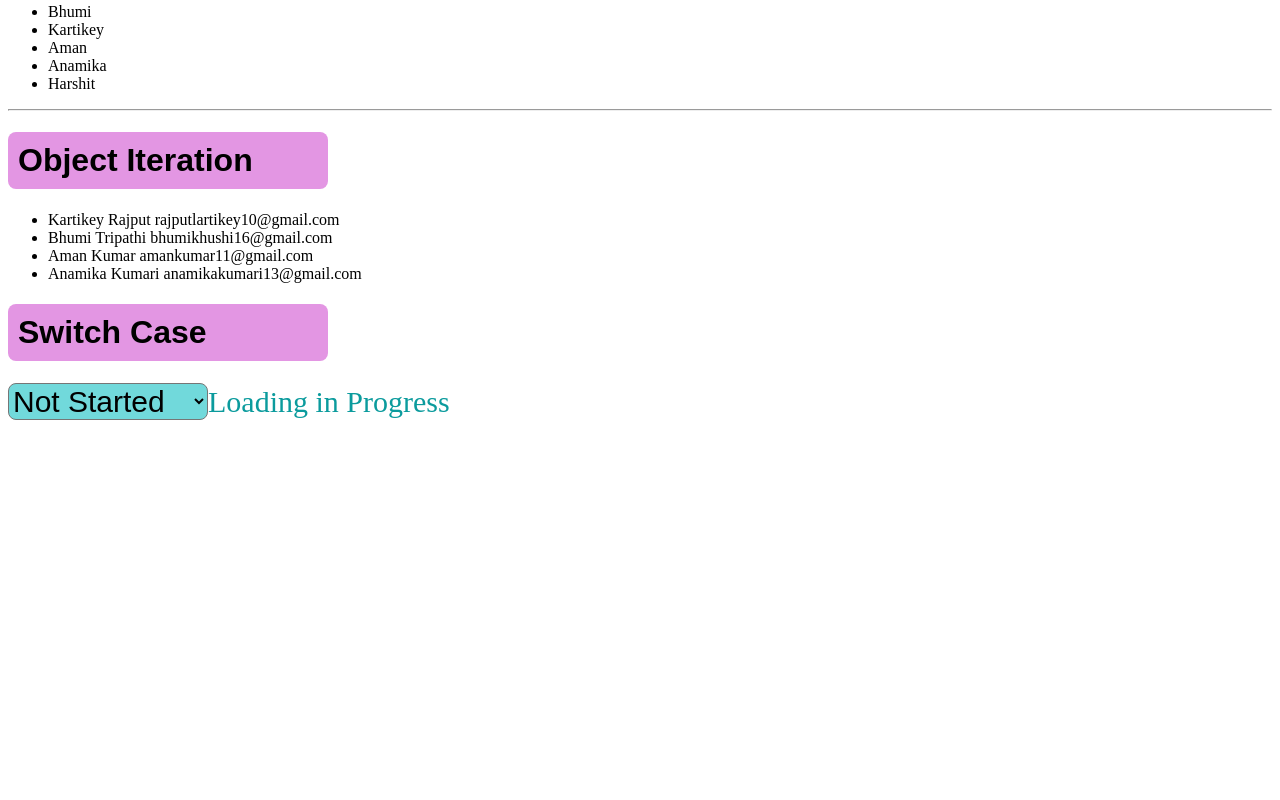
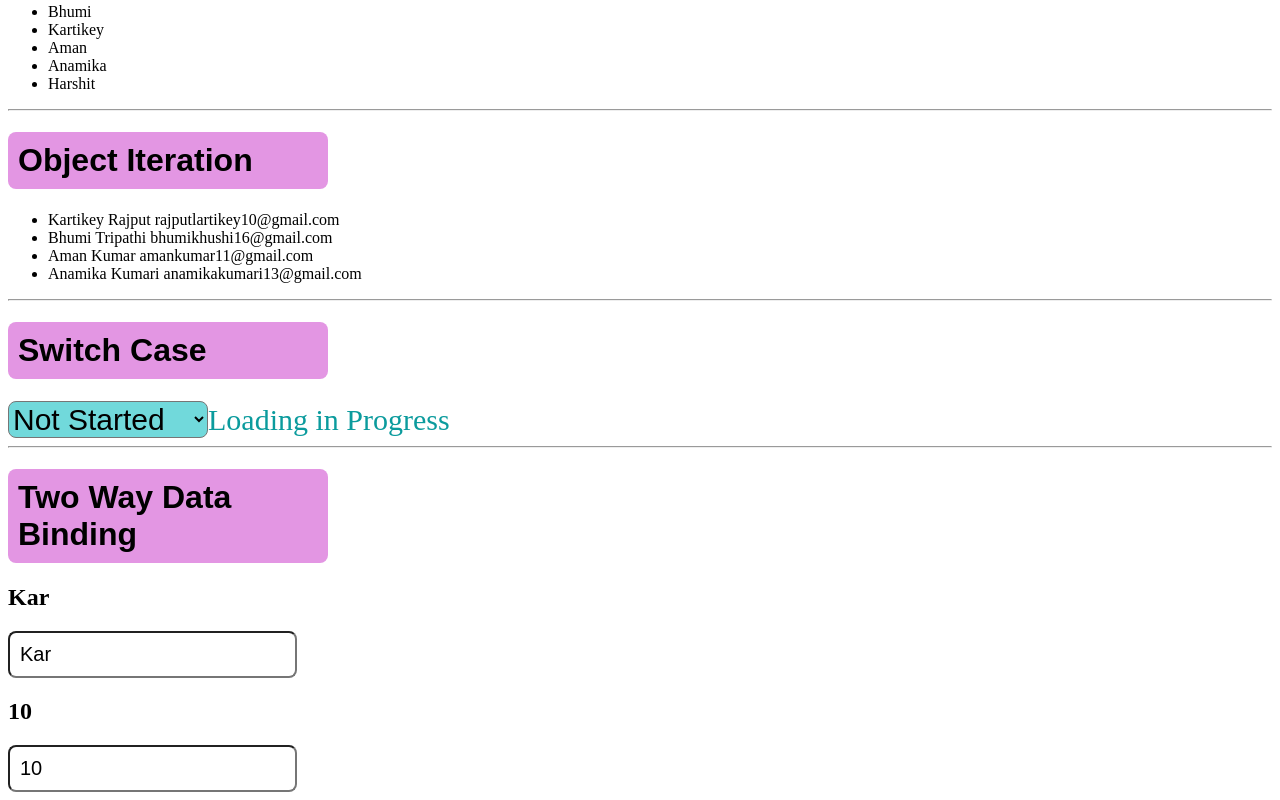
Before and after one commit to kartikeyofficial/Angular, an Angular app in the folder Signal/: page / in a window 1280 px wide. Shown: the part 2146-2946 px from the top of the page. Before the commit the page ends 2574 px from the top, so only its background shows below. Built offline with nearby package versions, Linux system fonts and the light colour scheme.

Commit message:
Two Way Data Binding

```diff
--- a/Signal/src/app/app.html
+++ b/Signal/src/app/app.html
@@ -10,3 +10,4 @@
 <counter-app></counter-app>
 <control-flow-statemets></control-flow-statemets>
 <switch-case></switch-case>
+<two-way-databinding></two-way-databinding>
--- a/Signal/src/app/app.ts
+++ b/Signal/src/app/app.ts
@@ -6,10 +6,11 @@ import { SignalDataTypes } from './signal-data-types/signal-data-types';
 import { CounterApp } from './counter-app/counter-app';
 import { ControlFlowStatemets } from './control-flow-statemets/control-flow-statemets';
 import { SwitchCase } from './switch-case/switch-case';
+import { TwoWayDatabinding } from './two-way-databinding/two-way-databinding';
 
 @Component({
   selector: 'app-root',
-  imports: [RouterOutlet,ComputedSignals,Effect,SignalDataTypes,CounterApp,ControlFlowStatemets,SwitchCase],
+  imports: [RouterOutlet,ComputedSignals,Effect,SignalDataTypes,CounterApp,ControlFlowStatemets,SwitchCase,TwoWayDatabinding],
   templateUrl: './app.html',
   styleUrl:"./app.css"
 })
--- a/Signal/src/app/switch-case/switch-case.html
+++ b/Signal/src/app/switch-case/switch-case.html
@@ -1,3 +1,4 @@
+<hr>
 <h1>Switch Case</h1>
 <select (change)="handleSwitch($event)"name="" id="">
   <option value="notStarted">Not Started</option>
--- /dev/null
+++ b/Signal/src/app/two-way-databinding/two-way-databinding.css
@@ -0,0 +1,7 @@
+@import "../signal-data-types/signal-data-types.css";
+input{
+     padding: 10px;
+     font-size: 20px;
+     border-radius: 8px;
+     font-family: Arial, Helvetica, sans-serif;
+}
--- /dev/null
+++ b/Signal/src/app/two-way-databinding/two-way-databinding.html
@@ -0,0 +1,9 @@
+<hr>
+<h1>Two Way Data Binding</h1>
+
+<h2>{{name()}}</h2>
+<input type="text" [value]="name()" (input)="name.set($event.target.value)"/>
+
+<br>
+<h2>{{age}}</h2>
+<input type="text" [value]="age" [(ngModel)]="age">
--- /dev/null
+++ b/Signal/src/app/two-way-databinding/two-way-databinding.ts
@@ -0,0 +1,13 @@
+import { Component, signal } from '@angular/core';
+import { FormsModule } from '@angular/forms';
+
+@Component({
+  selector: 'two-way-databinding',
+  imports: [FormsModule],
+  templateUrl: './two-way-databinding.html',
+  styleUrl: './two-way-databinding.css',
+})
+export class TwoWayDatabinding {
+  name = signal('Kar');
+  age = 10;
+}
```
Also changed, not shown: 1 other file (tests, documents, lock files or other folders).
